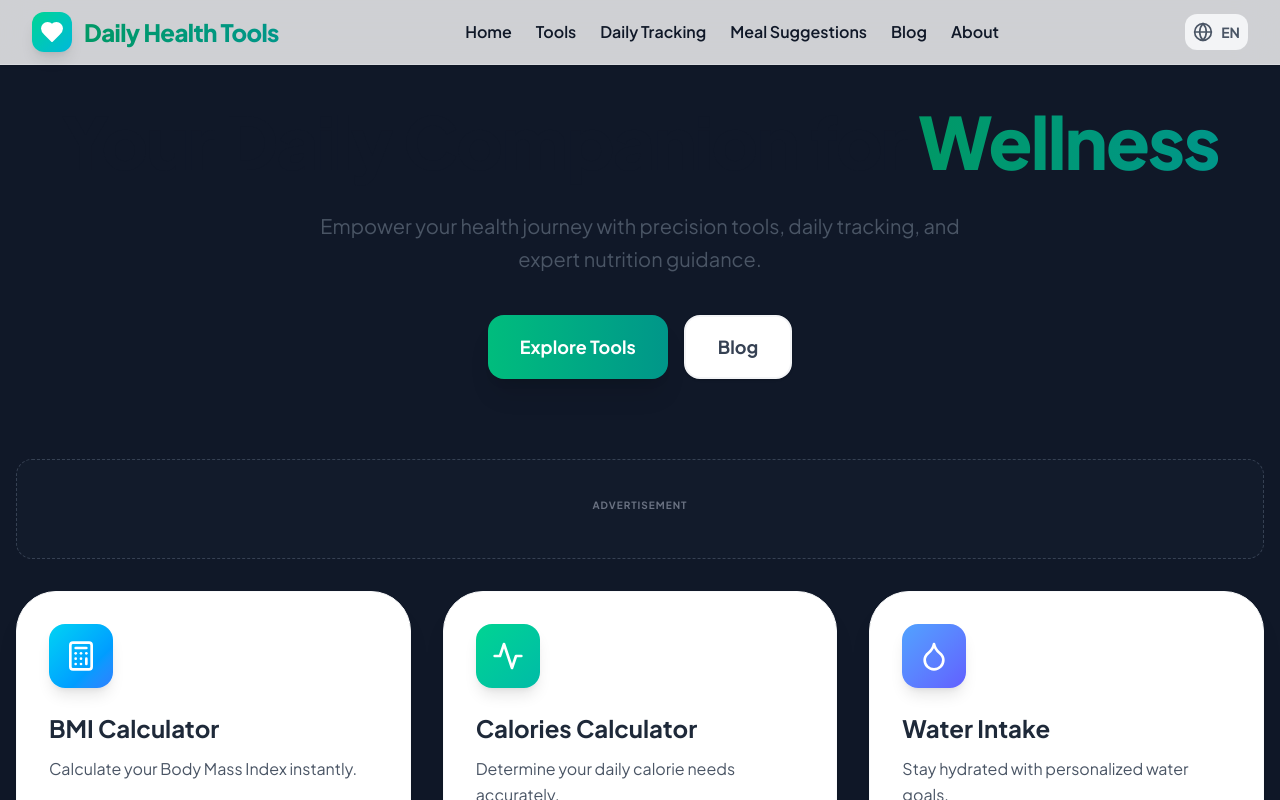
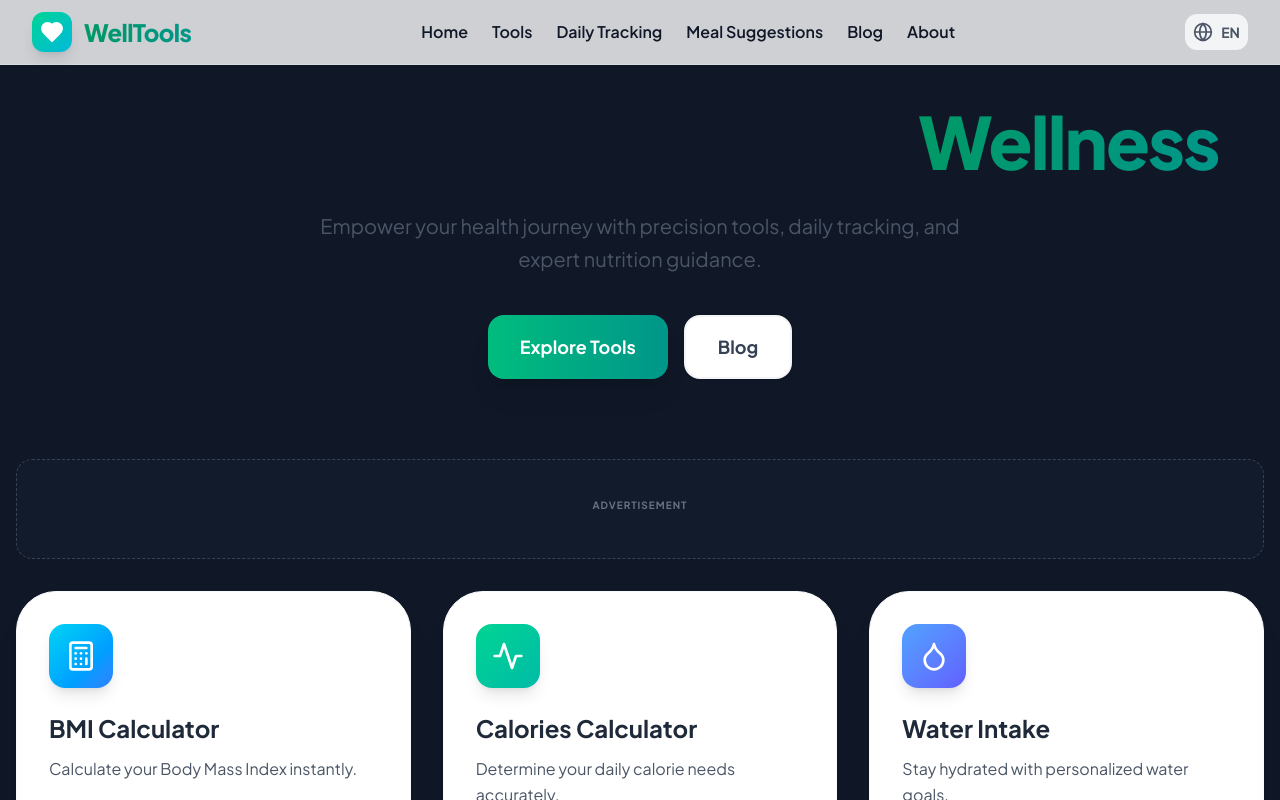
Before and after one commit to SmartConvert/WellTools, a React (Vite) app: page / in a window 1280 px wide. Shown: the top 800 px of the page. Built offline with nearby package versions, Linux system fonts and the light colour scheme.

Commit message:
feat: rebrand site to WellTools across all documents and components

```diff
--- a/index.html
+++ b/index.html
@@ -7,28 +7,24 @@
   <meta name="viewport" content="width=device-width, initial-scale=1.0" />
 
   <!-- Primary Meta Tags -->
-  <title>Daily Health Tools - أدوات صحية يومية ومقالات طبية</title>
-  <meta name="title" content="Daily Health Tools - حاسبات صحية وتتبع لياقة" />
-  <meta name="description"
-    content="موقع أدوات صحية يومية مجانية: حاسبة مؤشر كتلة الجسم (BMI)، حاسبة السعرات الحرارية، تتبع شرب الماء، والوزن المثالي. مقالات نصائح طبية وغذائية يومية." />
-  <meta name="keywords"
-    content="BMI Calculator, Calorie Calculator, Water Intake Tracker, Ideal Weight, Health Blog, حاسبة BMI, حاسبة السعرات, تتبع الصحة, مدونة طبية" />
+  <title>WellTools - أدوات صحية يومية ومقالات طبية</title>
+  <meta name="title" content="WellTools - حاسبات صحية وتتبع لياقة" />
+  <meta name="description" content="WellTools يوفر لك أفضل الأدوات الصحية المجانية: حاسبة BMI، السعرات الحرارية، تتبع شرب الماء، والوزن المثالي. مقالات صحية متجددة يومياً." />
   <meta name="author" content="Daily Health Tools" />
 
   <!-- Open Graph / Facebook -->
   <meta property="og:type" content="website" />
-  <meta property="og:url" content="https://daily-health-tools.com/" />
-  <meta property="og:title" content="Daily Health Tools - طريقك نحو حياة صحية" />
-  <meta property="og:description"
-    content="أدوات ذكية لحساب مؤشر كتلة الجسم، السعرات، والماء مع مدونة متخصصة في النصائح الصحية." />
-  <meta property="og:image" content="/og-image.png" />
+  <meta property="og:url" content="https://welltools.pages.dev/" />
+  <meta property="og:title" content="WellTools - طريقك نحو حياة صحية" />
+  <meta property="og:description" content="WellTools هو رفيقك اليومي للصحة والعافية. احسب، تتبع، وحسن حياتك." />
+  <meta property="og:image" content="https://welltools.pages.dev/og-image.jpg" />
 
   <!-- Twitter -->
   <meta property="twitter:card" content="summary_large_image" />
-  <meta property="twitter:url" content="https://daily-health-tools.com/" />
-  <meta property="twitter:title" content="Daily Health Tools - أدوات صحية ذكية" />
-  <meta property="twitter:description" content="احسب مؤشر كتلة جسمك واحتياجاتك اليومية من السعرات والماء فوراً." />
-  <meta property="twitter:image" content="/og-image.png" />
+  <meta property="twitter:url" content="https://welltools.pages.dev/" />
+  <meta property="twitter:title" content="WellTools - أدوات صحية ذكية" />
+  <meta property="twitter:description" content="WellTools يوفر لك كل ما تحتاجه لمتابعة صحتك مجاناً." />
+  <meta property="twitter:image" content="https://welltools.pages.dev/og-image.jpg" />
 
   <!-- Performance & Ads -->
   <link rel="preconnect" href="https://fonts.googleapis.com" />
--- a/scripts/generate-blog.js
+++ b/scripts/generate-blog.js
@@ -54,7 +54,7 @@ async function generatePost() {
     const category = categories[Math.floor(Math.random() * categories.length)];
 
     const prompt = `
-    Generate a high-quality, professional, and comprehensive health blog post for a website called "Daily Health Tools".
+    Generate a high-quality, professional, and comprehensive health blog post for a website called "WellTools".
     The topic should be related to: ${category}.
 
     CRITICAL PROJECT RULES (FROM CONFIG):
--- a/scripts/project-rules.json
+++ b/scripts/project-rules.json
@@ -1,5 +1,5 @@
 {
-    "project_type": "Health Tools and Daily Meal Website",
+    "project_type": "WellTools",
     "core_concept": "A website that provides simple health calculators and daily meal suggestions without medical diagnosis or treatment.",
     "success_rules": [
         {
--- a/src/App.jsx
+++ b/src/App.jsx
@@ -109,7 +109,7 @@ const NavBar = ({ setCurrentPage, setMobileMenuOpen, mobileMenuOpen, lang, setLa
             <Heart className="w-6 h-6 text-white" fill="white" />
           </div>
           <span className="text-2xl font-black bg-linear-to-r from-emerald-600 to-teal-600 bg-clip-text text-transparent tracking-tight">
-            Daily Health Tools
+            WellTools
           </span>
         </div>
 
@@ -1987,7 +1987,7 @@ const DailyHealthTools = () => {
             <div className="w-10 h-10 bg-linear-to-br from-emerald-400 to-cyan-500 rounded-xl flex items-center justify-center">
               <Heart className="w-6 h-6 text-white" fill="white" />
             </div>
-            <span className="text-xl font-bold">Daily Health Tools</span>
+            <span className="text-xl font-bold">WellTools</span>
           </div>
           <p className="text-gray-300 mb-8 max-w-lg mx-auto leading-relaxed">{t.footer_desc}</p>
           <div className="flex flex-wrap justify-center gap-x-8 gap-y-4 mb-8">
@@ -1998,7 +1998,7 @@ const DailyHealthTools = () => {
             <button onClick={() => setCurrentPage('privacy-policy')} className="text-gray-300 hover:text-emerald-400 transition-colors font-medium">{t.privacy}</button>
             <button onClick={() => setCurrentPage('contact')} className="text-gray-300 hover:text-emerald-400 transition-colors font-medium">{t.contact}</button>
           </div>
-          <p className="text-gray-400 text-sm font-medium">© {new Date().getFullYear()} Daily Health Tools. {t.all_rights}</p>
+          <p className="text-gray-400 text-sm font-medium">© {new Date().getFullYear()} WellTools. {t.all_rights}</p>
           <p className="text-gray-400 text-xs mt-2 max-w-2xl mx-auto leading-relaxed opacity-80">{t.footer_medical_disclaimer}</p>
         </div>
       </footer>
--- a/src/translations.js
+++ b/src/translations.js
@@ -179,8 +179,8 @@ export const translations = {
         sodium: 'Sodium',
         potassium: 'Potassium',
 
-        about_title: 'About Daily Health Tools',
-        about_desc: 'Welcome to Daily Health Tools, your free companion for everyday health and wellness. We provide simple, easy-to-use calculators, daily tracking tools, and meal suggestions to help you make informed decisions about your health.',
+        about_title: 'About WellTools',
+        about_desc: 'Welcome to WellTools, your free companion for everyday health and wellness. We provide simple, easy-to-use calculators, daily tracking tools, and meal suggestions to help you make informed decisions about your health.',
         mission_title: 'Our Mission',
         mission_desc: 'We believe that everyone deserves access to basic health information and tools. Our goal is to make health tracking simple, accessible, and free for everyone.',
         what_we_offer: 'What We Offer',
@@ -218,16 +218,16 @@ export const translations = {
         all_rights: 'All rights reserved.',
         footer_medical_disclaimer: 'This website provides general health information and does not replace professional medical advice.',
 
-        terms_intro: 'By accessing and using Daily Health Tools, you agree to comply with and be bound by the following terms and conditions of use.',
+        terms_intro: 'By accessing and using WellTools, you agree to comply with and be bound by the following terms and conditions of use.',
         terms_usage_title: '1. Use of Tools',
         terms_usage_desc: 'The calculators and tools provided on this website are for educational and informational purposes only. While we strive for accuracy, results are based on general formulas and should not be considered definitive medical data.',
         terms_intellectual_title: '2. Intellectual Property',
-        terms_intellectual_desc: 'All content, including tools, logic, and design elements, is the property of Daily Health Tools.',
+        terms_intellectual_desc: 'All content, including tools, logic, and design elements, is the property of WellTools.',
         terms_liability_title: '3. Limitation of Liability',
-        terms_liability_desc: 'Daily Health Tools shall not be liable for any direct or indirect damages arising out of the use or inability to use the tools provided.',
+        terms_liability_desc: 'WellTools shall not be liable for any direct or indirect damages arising out of the use or inability to use the tools provided.',
 
         medical_disclaimer_intro: 'The content on this website is not intended to be a substitute for professional medical advice, diagnosis, or treatment. Always seek the advice of your physician or other qualified health provider.',
-        privacy_intro: 'At Daily Health Tools, we are committed to protecting your privacy. This policy explains how we handle your information.',
+        privacy_intro: 'At WellTools, we are committed to protecting your privacy. This policy explains how we handle your information.',
         privacy_collection_title: '1. Information Collection',
         privacy_collection_desc: 'We do not collect any personally identifiable information (PII) on our servers.',
         privacy_storage_title: '2. Local Storage',
@@ -275,7 +275,7 @@ export const translations = {
         meals_note: 'ملاحظة: هذه اقتراحات عامة. يرجى استشارة أخصائي صحي للحصول على خطة غذائية مخصصة.',
         what_we_offer: 'ماذا نقدم',
         mission_title: 'مهمتنا',
-        mission_desc: 'نحن ملتزمون بتوفير أدوات صحية مجانية وسهلة الاستخدام لمساعدتك في الحفاظ على نمط حياة صحي وتحقيق أهدافك في العافية.',
+        mission_desc: 'نحن ملتزمون بتوفير WellTools مجانية وسهلة الاستخدام لمساعدتك في الحفاظ على نمط حياة صحي وتحقيق أهدافك في العافية.',
         unit_kg: 'كجم',
         unit_cm: 'سم',
         unit_liter: 'لتر',
@@ -420,8 +420,8 @@ export const translations = {
         sodium: 'الصوديوم',
         potassium: 'البوتاسيوم',
 
-        about_title: 'عن أدوات الصحة اليومية',
-        about_desc: 'مرحبًا بك في أدوات الصحة اليومية، رفيقك المجاني للصحة والعافية اليومية. نحن نقدم حاسبات بسيطة وسهلة الاستخدام، وأدوات تتبع يومية، واقتراحات وجبات لمساعدتك على اتخاذ قرارات مدروسة بشأن صحتك.',
+        about_title: 'عن WellTools',
+        about_desc: 'مرحبًا بك في WellTools، رفيقك المجاني للصحة والعافية اليومية. نحن نقدم حاسبات بسيطة وسهلة الاستخدام، وأدوات تتبع يومية، واقتراحات وجبات لمساعدتك على اتخاذ قرارات مدروسة بشأن صحتك.',
         mission_title: 'مهمتنا',
         mission_desc: 'نحن نؤمن بأن الجميع يستحق الوصول إلى المعلومات والأدوات الصحية الأساسية. هدفنا هو جعل تتبع الصحة بسيطًا ومتاحًا ومجانيًا للجميع.',
         what_we_offer: 'ماذا نقدم',
@@ -440,7 +440,7 @@ export const translations = {
         msg_error: 'عفواً! حدث خطأ ما.',
         msg_error_desc: 'لم نتمكن من إرسال رسالتك. يرجى المحاولة مرة أخرى لاحقاً.',
 
-        blog_title: 'مدونة الصحة اليومية',
+        blog_title: 'WellTools',
         blog_subtitle: 'نصائح صحية قائمة على الأدلة ونصائح عافية، تُحدث يومياً لمساعدتك على عيش أفضل حياة.',
         read_article: 'اقرأ المقال',
         back_to_blog: 'العودة للمدونة',
@@ -459,16 +459,16 @@ export const translations = {
         all_rights: 'جميع الحقوق محفوظة.',
         footer_medical_disclaimer: 'يوفر هذا الموقع معلومات صحية عامة ولا يحل محل النصيحة الطبية المهنية.',
 
-        terms_intro: 'بدخولك واستخدامك لأدوات الصحة اليومية، فإنك توافق على الالتزام بشروط وأحكام الاستخدام التالية.',
+        terms_intro: 'بدخولك واستخدامك لWellTools، فإنك توافق على الالتزام بشروط وأحكام الاستخدام التالية.',
         terms_usage_title: '1. استخدام الأدوات',
         terms_usage_desc: 'الحاسبات والأدوات المتوفرة على هذا الموقع هي لأغراض تعليمية وإعلامية فقط. بينما نسعى جاهدين للدقة، تعتمد النتائج على معادلات عامة ولا ينبغي اعتبارها بيانات طبية نهائية.',
         terms_intellectual_title: '2. الملكية الفكرية',
-        terms_intellectual_desc: 'جميع المحتويات، بما في ذلك الأدوات والمنطق وعناصر التصميم، هي ملك لأدوات الصحة اليومية.',
+        terms_intellectual_desc: 'جميع المحتويات، بما في ذلك الأدوات والمنطق وعناصر التصميم، هي ملك لWellTools.',
         terms_liability_title: '3. تحديد المسؤولية',
-        terms_liability_desc: 'لن تكون أدوات الصحة اليومية مسؤولة عن أي أضرار مباشرة أو غير مباشرة تنش عن استخدام أو عدم القدرة على استخدام الأدوات المقدمة.',
+        terms_liability_desc: 'لن تكون WellTools مسؤولة عن أي أضرار مباشرة أو غير مباشرة تنش عن استخدام أو عدم القدرة على استخدام الأدوات المقدمة.',
 
         medical_disclaimer_intro: 'المحتوى الموجود على هذا الموقع ليس بديلاً عن النصيحة الطبية المهنية أو التشخيص أو العلاج. اطلب دائماً نصيحة طبيبك أو غيره من مقدمي الخدمات الصحية المؤهلين.',
-        privacy_intro: 'في أدوات الصحة اليومية، نحن ملتزمون بحماية خصوصيتك. توضح هذه السياسة كيف نتعامل مع معلوماتك.',
+        privacy_intro: 'في WellTools، نحن ملتزمون بحماية خصوصيتك. توضح هذه السياسة كيف نتعامل مع معلوماتك.',
         privacy_collection_title: '1. جمع المعلومات',
         privacy_collection_desc: 'نحن لا نجمع أي معلومات تعريف شخصية (PII) على خوادمنا.',
         privacy_storage_title: '2. التخزين المحلي',
@@ -629,16 +629,16 @@ export const translations = {
         all_rights: 'Tous droits réservés.',
         footer_medical_disclaimer: 'Ce site web fournit des informations générales sur la santé et ne remplace pas l\'avis d\'un professionnel de la santé.',
 
-        terms_intro: 'En accédant et en utilisant Daily Health Tools, vous acceptez de vous conformer et d\'être lié par les conditions d\'utilisation suivantes.',
+        terms_intro: 'En accédant et en utilisant WellTools, vous acceptez de vous conformer et d\'être lié par les conditions d\'utilisation suivantes.',
         terms_usage_title: '1. Utilisation des outils',
         terms_usage_desc: 'Les calculateurs et outils fournis sur ce site sont à des fins éducatives et informatives uniquement. Bien que nous nous efforcions d\'être précis, les résultats sont basés sur des formules générales et ne doivent pas être considérés comme des données médicales définitives.',
         terms_intellectual_title: '2. Propriété intellectuelle',
-        terms_intellectual_desc: 'Tout le contenu, y compris les outils, la logique et les éléments de conception, est la propriété de Daily Health Tools.',
+        terms_intellectual_desc: 'Tout le contenu, y compris les outils, la logique et les éléments de conception, est la propriété de WellTools.',
         terms_liability_title: '3. Limitation de responsabilité',
-        terms_liability_desc: 'Daily Health Tools ne sera pas responsable des dommages directs ou indirects découlant de l\'utilisation ou de l\'incapacité d\'utiliser les outils fournis.',
+        terms_liability_desc: 'WellTools ne sera pas responsable des dommages directs ou indirects découlant de l\'utilisation ou de l\'incapacité d\'utiliser les outils fournis.',
 
         medical_disclaimer_intro: 'Le contenu de ce site ne doit pas se substituer à un avis médical professionnel, à un diagnostic ou à un traitement. Demandez toujours l\'avis de votre médecin ou d\'un autre professionnel de la santé qualifié.',
-        privacy_intro: 'Chez Daily Health Tools, nous nous engageons à protéger votre vie privée. Cette politique explique comment nous traitons vos informations.',
+        privacy_intro: 'Chez WellTools, nous nous engageons à protéger votre vie privée. Cette politique explique comment nous traitons vos informations.',
         privacy_collection_title: '1. Collecte d\'informations',
         privacy_collection_desc: 'Nous ne collectons aucune information personnellement identifiable (PII) sur nos serveurs.',
         privacy_storage_title: '2. Stockage local',
```
Also changed, not shown: 1 other file (tests, documents, lock files or other folders).
